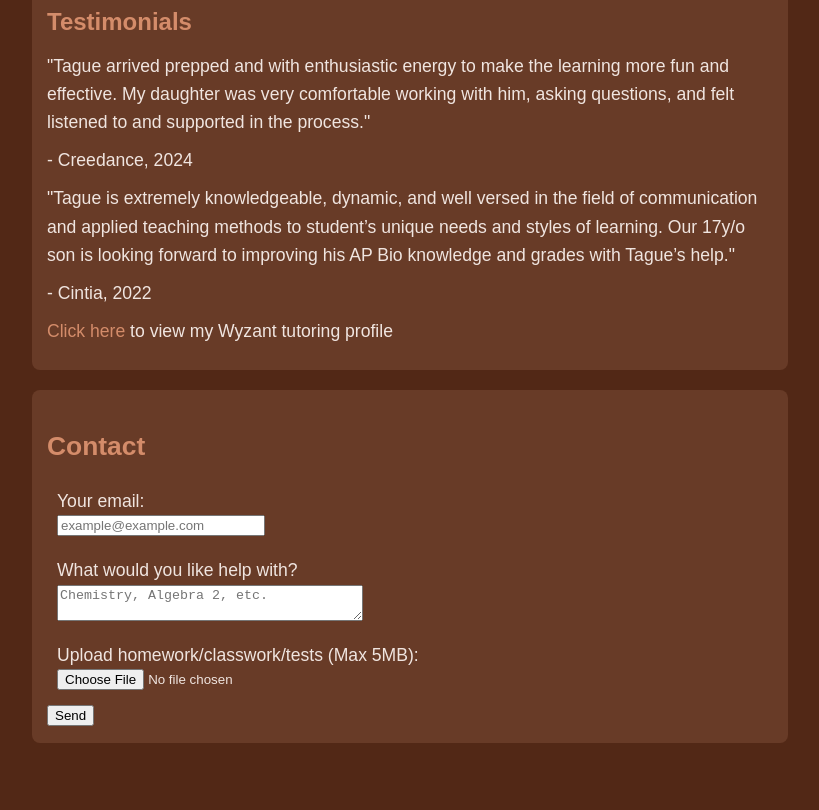
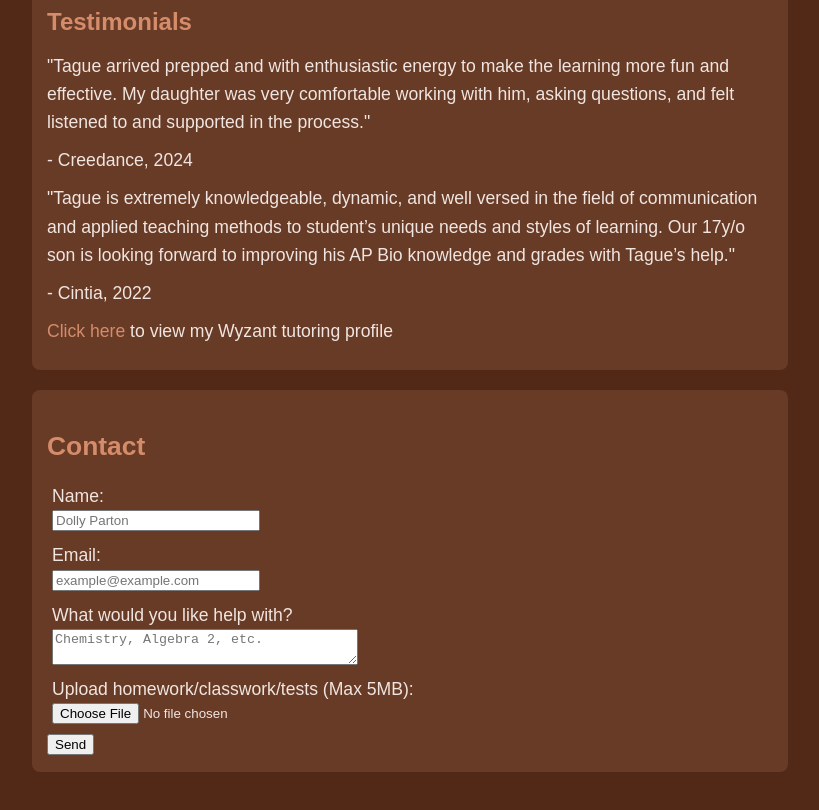
Before and after one commit to bungernt12/Tague-Tutoring-Website, a plain HTML site: page index.html in a window 1280 px wide. Shown: the part 1264-2074 px from the top of the page, without its empty margins (230-1049 px from the left). Before the commit the page ends 2047 px from the top, so only its background shows below. Drawn offline with Linux system fonts and the light colour scheme.

Commit message:
Add "name" section to form

```diff
--- a/assets/css/style.css
+++ b/assets/css/style.css
@@ -248,10 +248,10 @@ section {
 .form-group {
   display: flex;
   flex-direction: column;
-  padding: 10px;
+  padding: 5px;
 }
 
-#email {
+#email, #name {
   width: 200px;
 }
 
--- a/index.html
+++ b/index.html
@@ -112,8 +112,20 @@
       <input type="hidden" name="_captcha" value="false" />
 
       <!-- Form Fields -->
+
       <div class="form-group">
-        <label for="email">Your email:</label>
+        <label for="email">Name:</label>
+        <input
+          type="name"
+          id="name"
+          name="name"
+          placeholder="Dolly Parton"
+          required
+        />
+      </div>
+
+      <div class="form-group">
+        <label for="email">Email:</label>
         <input
           type="email"
           id="email"
```
